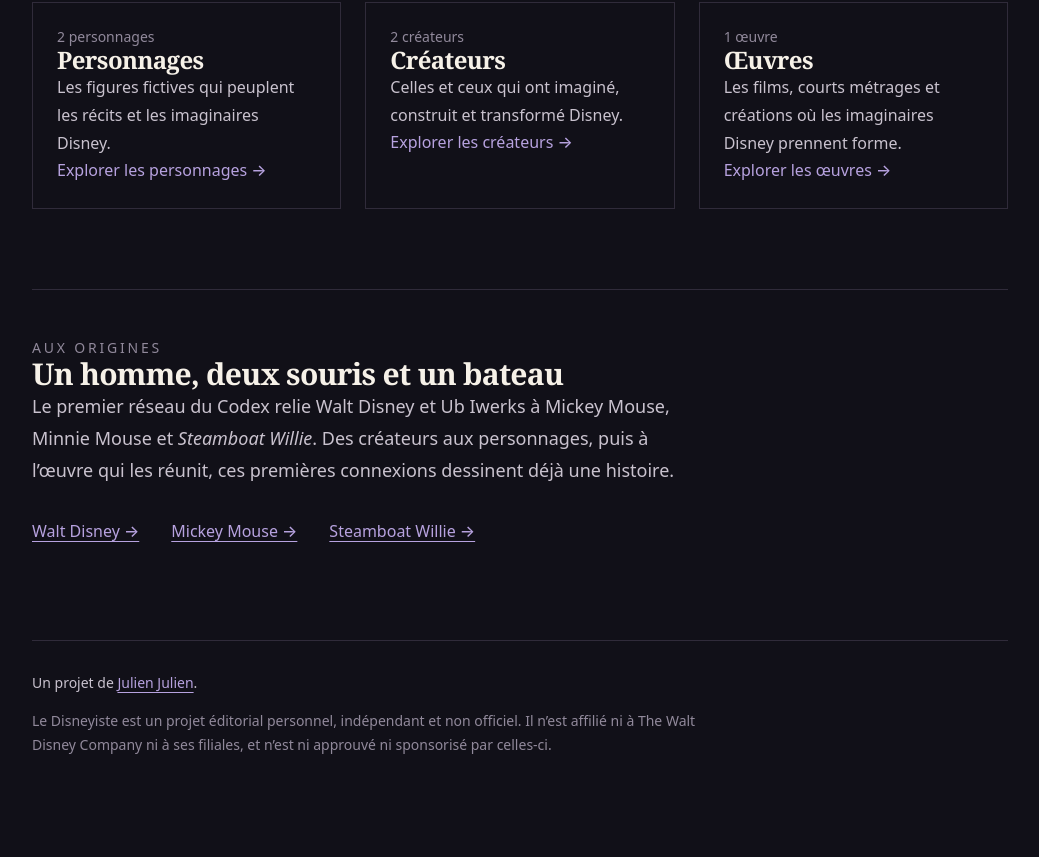
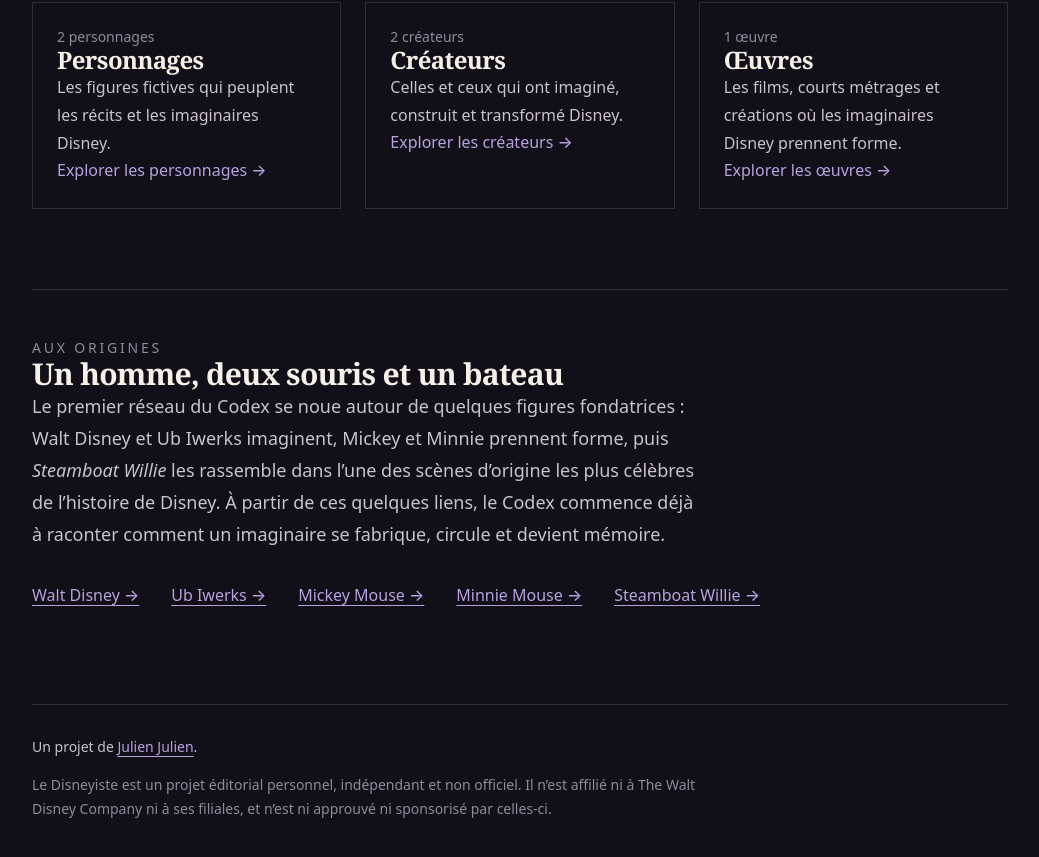
Before and after one commit to iamjulienjulien/ledisneyiste-codex, a Next.js app: page / in a window 1280 px wide. Shown: the part 709-1566 px from the top of the page, without its empty margins (120-1159 px from the left). Built offline with nearby package versions, Linux system fonts and the light colour scheme.

Commit message:
✍️ Scénario > Raconter les premières origines depuis le hall du Codex > 🐭 Julien

```diff
--- a/src/app/page.tsx
+++ b/src/app/page.tsx
@@ -122,10 +122,14 @@ export default function Home() {
                 </h2>
 
                 <p className="mt-4 max-w-2xl text-lg leading-8 text-ink-soft">
-                    Le premier réseau du Codex relie Walt Disney et Ub Iwerks à
-                    Mickey Mouse, Minnie Mouse et <em>Steamboat Willie</em>. Des
-                    créateurs aux personnages, puis à l’œuvre qui les réunit,
-                    ces premières connexions dessinent déjà une histoire.
+                    Le premier réseau du Codex se noue autour de quelques
+                    figures fondatrices : Walt Disney et Ub Iwerks imaginent,
+                    Mickey et Minnie prennent forme, puis
+                    <em> Steamboat Willie</em> les rassemble dans l’une des
+                    scènes d’origine les plus célèbres de l’histoire de Disney.
+                    À partir de ces quelques liens, le Codex commence déjà à
+                    raconter comment un imaginaire se fabrique, circule et
+                    devient mémoire.
                 </p>
 
                 <div className="mt-8 flex flex-wrap gap-x-8 gap-y-4">
@@ -137,10 +141,24 @@ export default function Home() {
                     </Link>
 
                     <Link
+                        href="/contributeurs/ub-iwerks"
+                        className="font-medium text-accent underline underline-offset-4 hover:text-accent-hover"
+                    >
+                        Ub Iwerks →
+                    </Link>
+
+                    <Link
                         href="/personnages/mickey-mouse"
                         className="font-medium text-accent underline underline-offset-4 hover:text-accent-hover"
                     >
                         Mickey Mouse →
+                    </Link>
+
+                    <Link
+                        href="/personnages/minnie-mouse"
+                        className="font-medium text-accent underline underline-offset-4 hover:text-accent-hover"
+                    >
+                        Minnie Mouse →
                     </Link>
 
                     <Link
```
